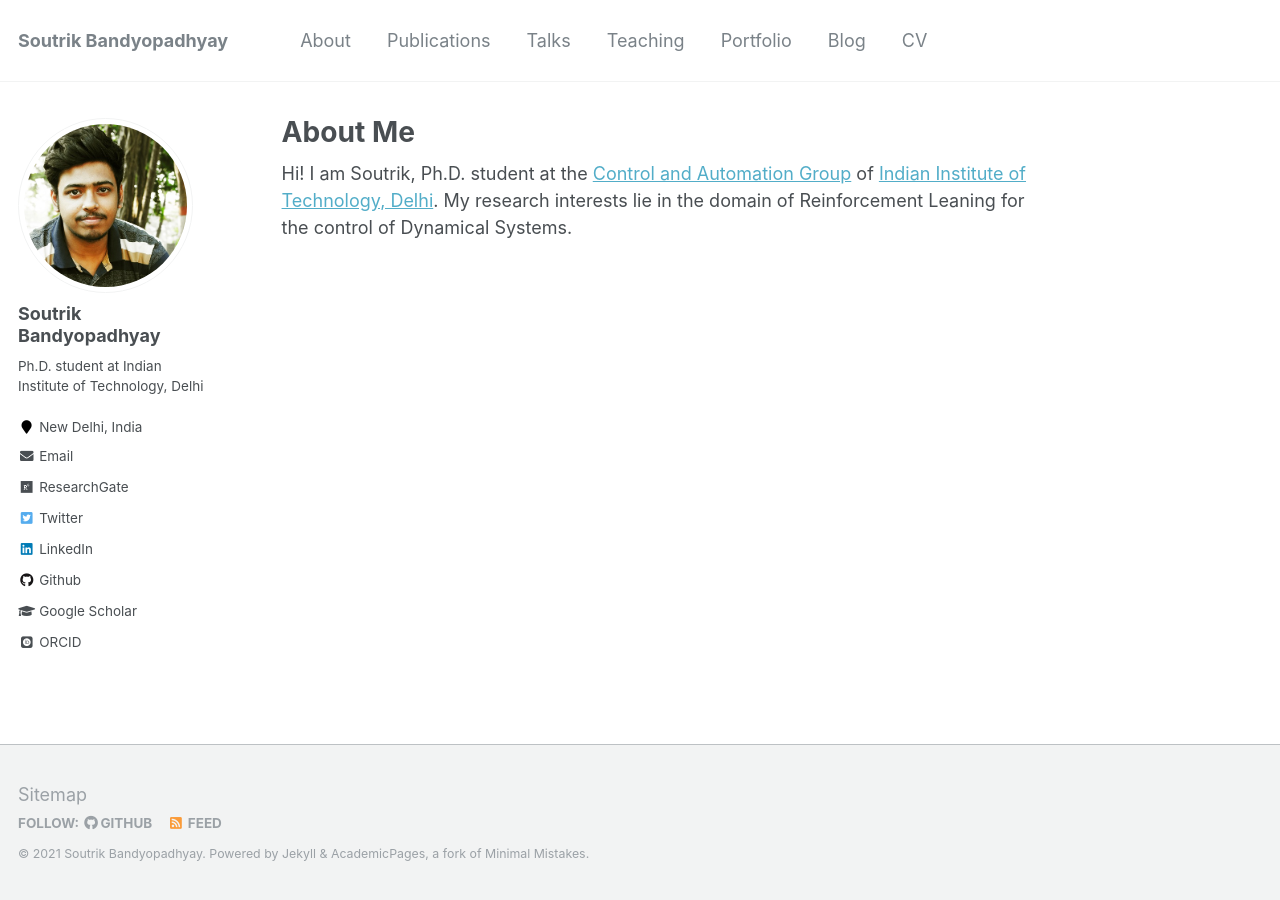
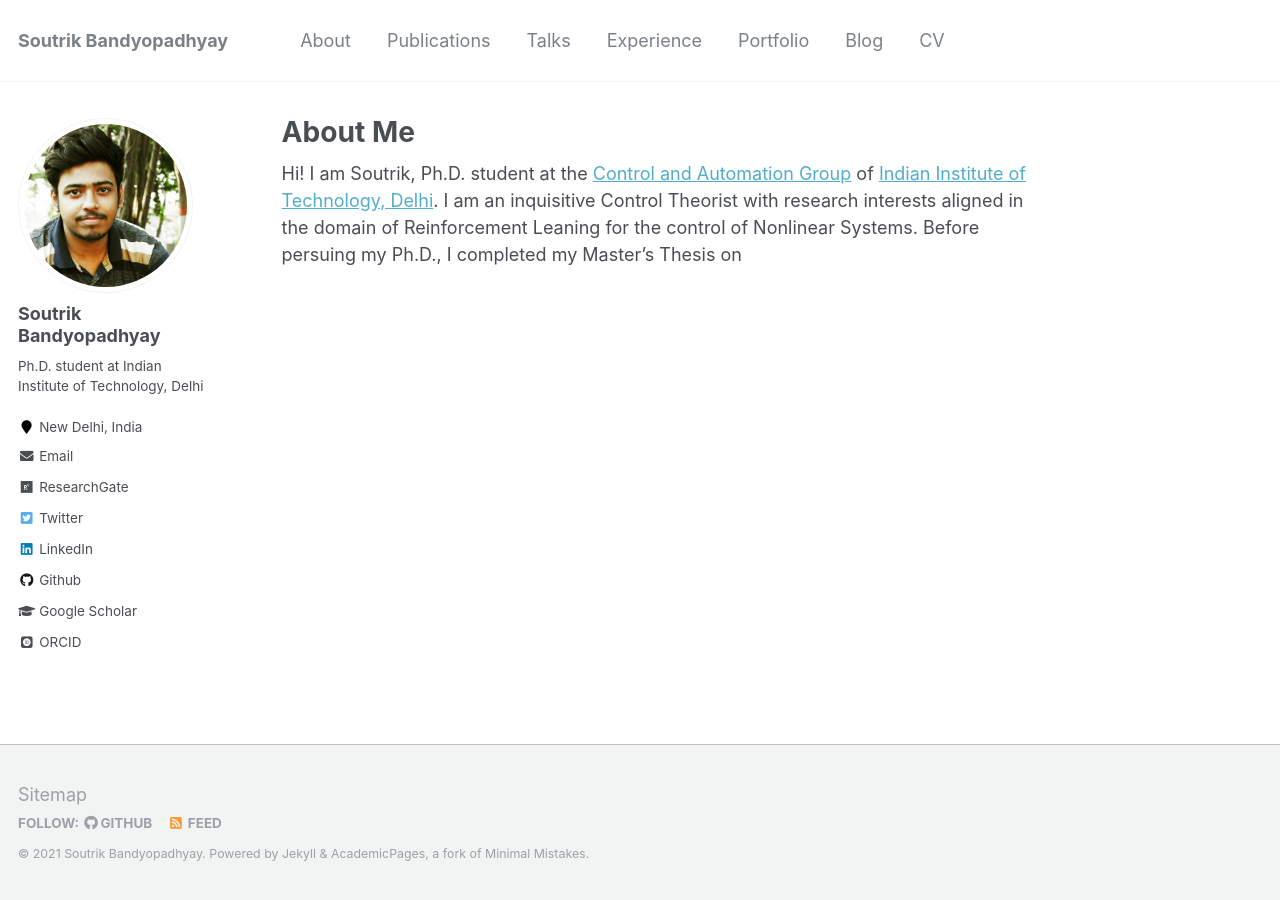
Before and after one commit to SoutrikBandyopadhyay/soutrikbandyopadhyay.github.io, a Jekyll site: the page built from _pages/about.md, in a window 1280 px wide. Built offline with Jekyll 4.4.1, drawn with Linux system fonts in a browser that asks for light colours; some web fonts are replaced.

Commit message:
Experience

```diff
--- a/_data/navigation.yml
+++ b/_data/navigation.yml
@@ -9,8 +9,8 @@ main:
   - title: "Talks"
     url: /talks/
 
-  - title: "Teaching"
-    url: /teaching/
+  - title: "Experience"
+    url: /experience/
 
   - title: "Portfolio"
     url: /portfolio/
--- a/_pages/about.md
+++ b/_pages/about.md
@@ -9,7 +9,9 @@ redirect_from:
 ---
 
 
-Hi! I am Soutrik, Ph.D. student at the [Control and Automation Group](http://control.iitd.ac.in/) of [Indian Institute of Technology, Delhi](https://home.iitd.ac.in/). My research interests lie in the domain of Reinforcement Leaning for the control of Dynamical Systems.
+Hi! I am Soutrik, Ph.D. student at the [Control and Automation Group](http://control.iitd.ac.in/) of [Indian Institute of Technology, Delhi](https://home.iitd.ac.in/). I am an inquisitive Control Theorist with research interests aligned in the domain of Reinforcement Leaning for the control of Nonlinear Systems. Before persuing my Ph.D., I completed my Master's Thesis on
+
+
 
 
 
--- /dev/null
+++ b/_pages/experience.html
@@ -0,0 +1 @@
+--- layout: archive title: "Experience" permalink: /experience/ author_profile: true --- {% include base_path %} {% for post in site.teaching reversed %} {% include archive-single.html %} {% endfor %}
```
Also changed, not shown: _pages/teaching.html (deleted, +0 -12 lines), _teaching/2014-spring-teaching-1.md (+1 -1 lines), _teaching/2015-spring-teaching-2.md (+1 -1 lines).
